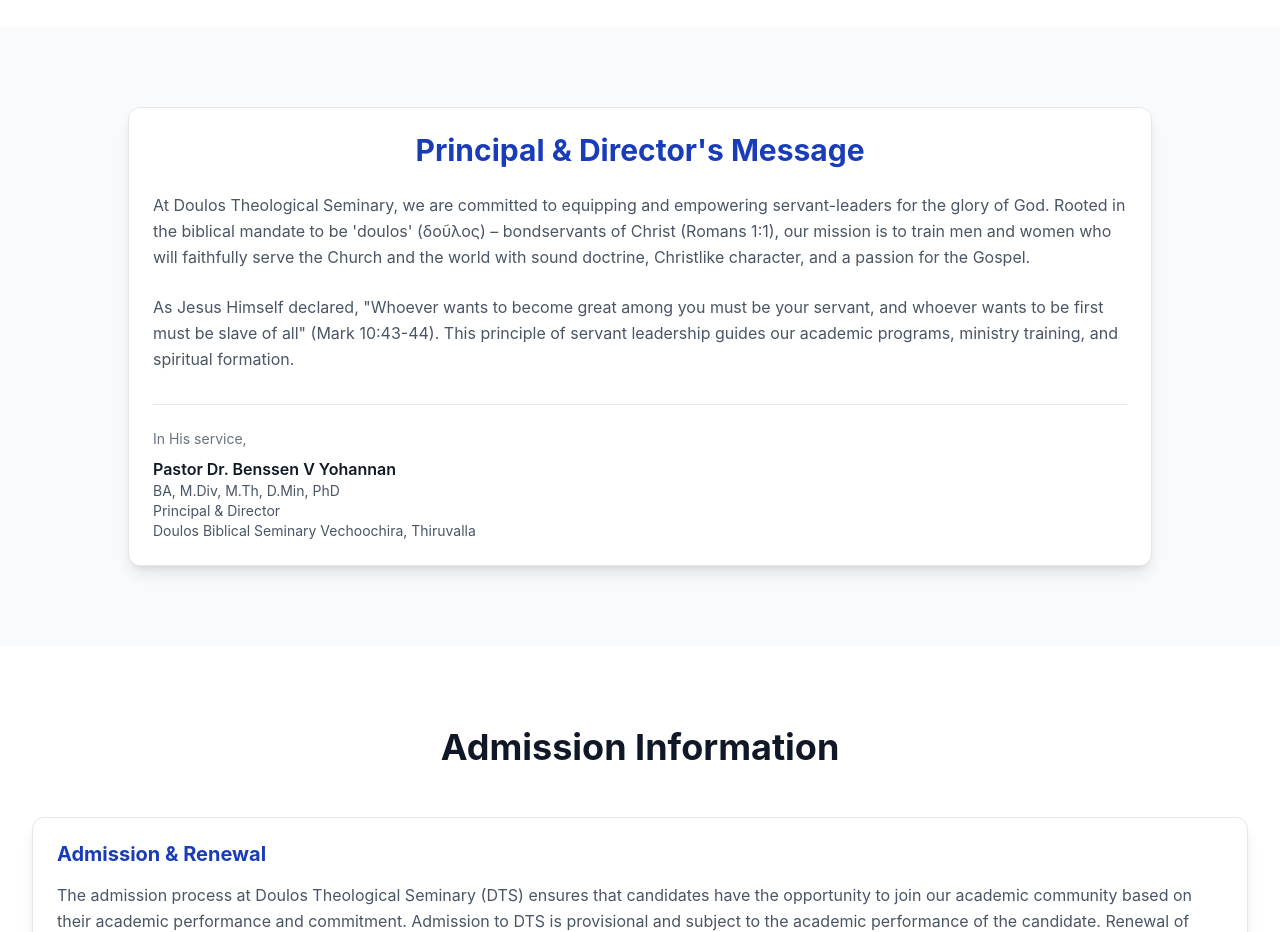
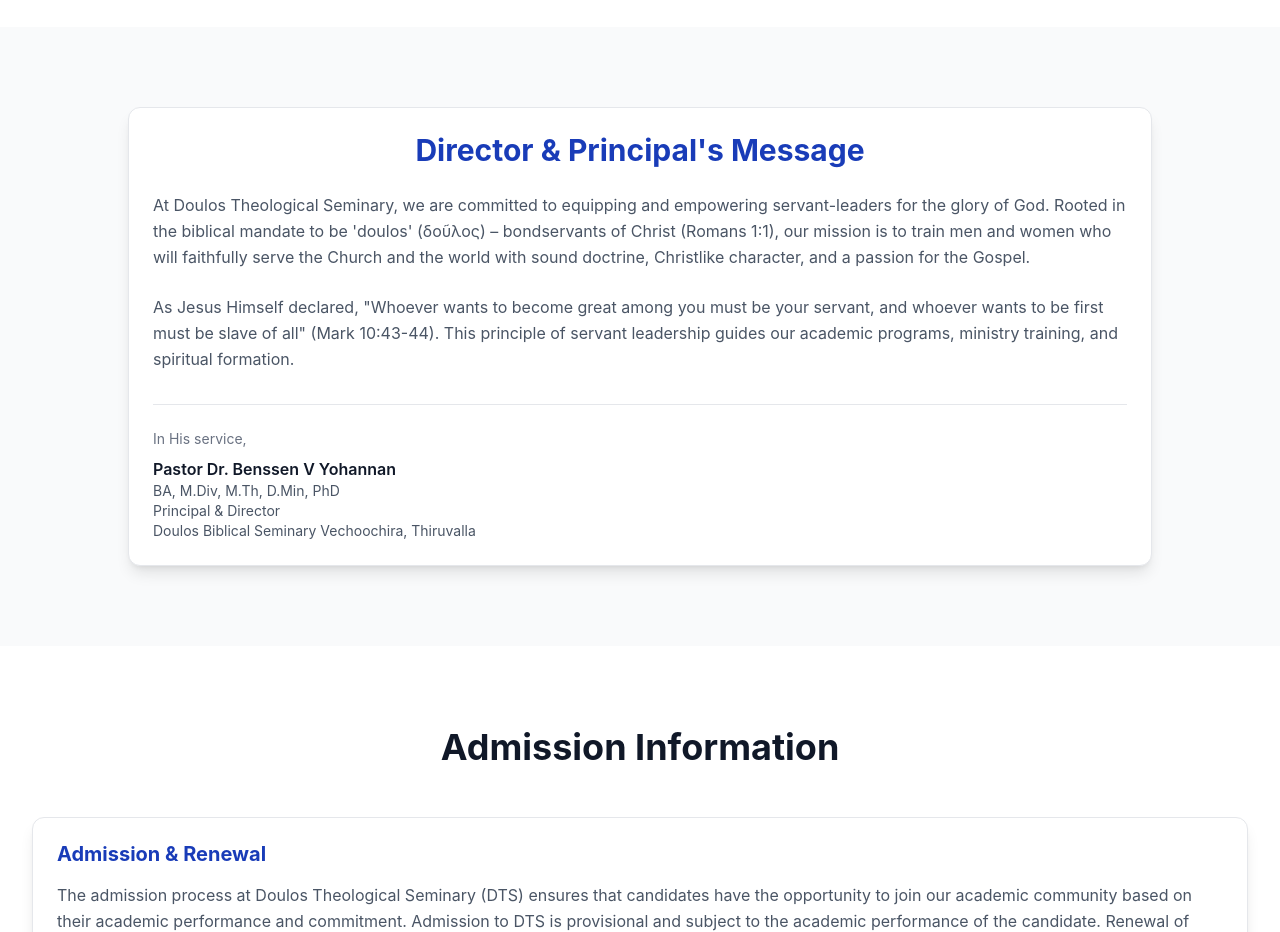
Before and after one commit to dtsthiruvalla/Doulos-Theological-Seimnary, a React (Vite) app: page / in a window 1280 px wide. Shown: the part 2700-3632 px from the top of the page. Built offline with nearby package versions, Linux system fonts and the light colour scheme.

Commit message:
fix: Update title order in Principal's message for consistency

```diff
--- a/src/pages/Home.jsx
+++ b/src/pages/Home.jsx
@@ -318,7 +318,7 @@
             >
                 <Card className="max-w-5xl mx-auto">
                     <h2 className="text-3xl font-bold mb-6 text-center text-blue-800 dark:text-blue-400">
-                        Principal & Director's Message
+                        Director & Principal's Message
                     </h2>
                     <div className="prose prose-lg dark:prose-invert max-w-none">
                         <p className="text-gray-600 dark:text-gray-300 leading-relaxed mb-6">
```
